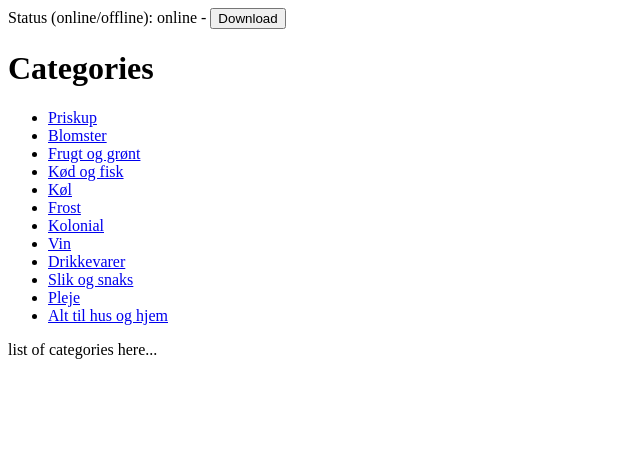
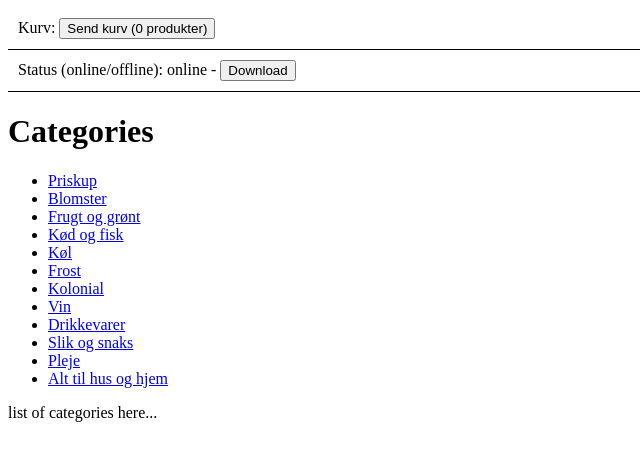
Before and after one commit to filipbech/offline-catalogue, an Angular app: page / in a window 1280 px wide. Shown: the top 460 px of the page, without its empty margins (0-640 px from the left). Built offline with nearby package versions, Linux system fonts and the light colour scheme.

Commit message:
Adding basic commerce

```diff
--- a/src/app/app.component.ts
+++ b/src/app/app.component.ts
@@ -3,6 +3,7 @@ import { Component } from '@angular/core';
 @Component({
   selector: 'app-root',
   template: `
+  	<mini-basket></mini-basket>
   	<offline></offline>
   	<router-outlet></router-outlet>
   `
--- a/src/app/app.module.ts
+++ b/src/app/app.module.ts
@@ -8,6 +8,7 @@ import { AppComponent } from './app.component';
 
 import { ProductsModule } from './products/products.module';
 import { OfflineModule } from './offline/offline.module';
+import { CommerceModule } from './commerce/commerce.module';
 
 @NgModule({
   declarations: [
@@ -20,7 +21,8 @@ import { OfflineModule } from './offline/offline.module';
     routing,
 
     ProductsModule,
-    OfflineModule
+    OfflineModule,
+    CommerceModule
   ],
   providers: [],
   bootstrap: [AppComponent]
--- /dev/null
+++ b/src/app/commerce/basket.service.ts
@@ -0,0 +1,25 @@
+import { Injectable } from '@angular/core';
+import { BehaviorSubject } from 'rxjs';
+import { IProduct } from '../products/products.service';
+
+@Injectable()
+export class BasketService {
+
+	private basket: IProduct[] = [];
+
+	private basketSubject = new BehaviorSubject(this.basket);
+	public basketChange$ = this.basketSubject.asObservable();
+
+	public addToBasket(item:IProduct) {
+		this.basket = [...this.basket, Object.assign({}, item)];
+		this.basketSubject.next(this.basket);
+	}
+
+	public sendOrder() {
+		alert('sending order with '+ this.basket.length+' products. (check console)');
+		console.log(JSON.stringify(this.basket));
+		this.basket = [];
+		this.basketSubject.next(this.basket);
+	}
+
+}
--- /dev/null
+++ b/src/app/commerce/mini-basket.component.ts
@@ -0,0 +1,19 @@
+import { Component } from '@angular/core';
+
+import { BasketService } from './basket.service';
+
+@Component({
+	selector:'mini-basket',
+	template:`Kurv: <button (click)="send()">Send kurv ({{(basket | async).length}} produkter)</button>`
+})
+export class MiniBasketComponent {
+
+	public basket = this.basketService.basketChange$;
+
+	public send() {
+		this.basketService.sendOrder();
+	}
+
+	constructor(private basketService: BasketService) {}
+
+}
--- a/src/app/offline/offline.component.ts
+++ b/src/app/offline/offline.component.ts
@@ -4,8 +4,7 @@ import { OfflineService } from './offline.service';
 
 @Component({
   selector: 'offline',
-  template: `
-	Status (online/offline): {{(isOnline | async) ? 'online' : 'offline' }} -
+  template: `Status (online/offline): {{(isOnline | async) ? 'online' : 'offline' }} -
 	<span *ngIf="downloaded | async">downloaded</span>
 	<button *ngIf="!(downloaded | async) && isOnline" (click)="initiateDownload()">Download</button>
   `
--- a/src/app/products/product-detail.component.ts
+++ b/src/app/products/product-detail.component.ts
@@ -3,6 +3,8 @@ import { ActivatedRoute } from '@angular/router';
 import { ProductsService } from './products.service';
 
 import { IProduct } from './products.service';
+
+import { BasketService } from '../commerce/basket.service';
 
 @Component({
   selector: 'product-detail',
@@ -20,7 +22,7 @@ export class ProductDetailComponent {
 	product:IProduct;
 
 	buy() {
-		alert('currently does nothing');
+		this.basketService.addToBasket(this.product);
 	}
 
 	ngOnInit() {
@@ -38,6 +40,7 @@ export class ProductDetailComponent {
 	}
 
 	constructor(private activatedRoute: ActivatedRoute,
-				private productsService: ProductsService
+				private productsService: ProductsService,
+				private basketService: BasketService
 	) { }
 }
--- a/src/app/products/products.service.ts
+++ b/src/app/products/products.service.ts
@@ -12,7 +12,6 @@ export interface IProduct {
 	title:string;
 	price:string;
 	stock:boolean;
-	img:string;
 	id:number;
 	desc:string;
 }
--- a/src/styles.css
+++ b/src/styles.css
@@ -1 +1,8 @@
 /* You can add global styles to this file, and also import other style files */
+
+
+offline, mini-basket {
+	display:block;
+	border-bottom:1px solid #000;
+	padding:10px;
+}
```
Also changed, not shown: src/app/commerce/commerce.module.ts (added, +23 -0 lines).
